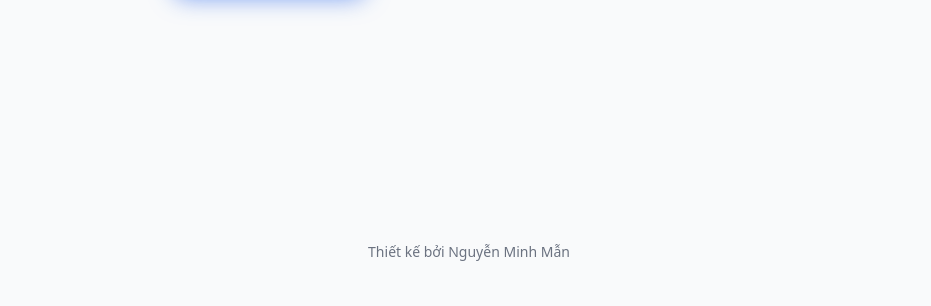
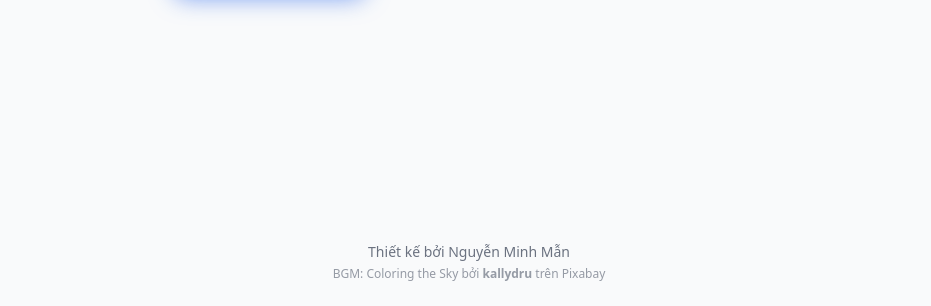
Before and after one commit to nmman5404/my_portfolio, a website: page vi.html in a window 1280 px wide. Shown: the part 4797-5103 px from the top of the page, without its empty margins (171-1102 px from the left). Drawn offline with nearby package versions, Linux system fonts and the light colour scheme.

Commit message:
add credit and optimize bgm

```diff
--- a/vi.html
+++ b/vi.html
@@ -771,6 +771,9 @@
 
     <footer class="text-center py-6 text-sm text-gray-500 dark:text-gray-600 transition-colors duration-300">
         <p>Thiết kế bởi Nguyễn Minh Mẫn</p>
+        <p class="mt-1 text-xs opacity-70">
+            BGM: <span id="music-credit" class="transition-all duration-300">loading...</span>
+        </p>
     </footer>
 
 </body>
@@ -1261,6 +1264,8 @@
         }
     }
 
+    const musicCreditEl = document.getElementById('music-credit');
+
     function loadThemeMusic() {
         const isDark = document.documentElement.classList.contains('dark');
         const targetTheme = isDark ? 'dark' : 'light';
@@ -1269,7 +1274,12 @@
         if (currentMusicTheme !== targetTheme) {
             bgMusic.src = newUrl;
             currentMusicTheme = targetTheme;
-
+            // CẬP NHẬT TÊN TÁC GIẢ THEO THEME ---
+            if (isDark) {
+                musicCreditEl.innerHTML = '<a href="https://pixabay.com/music/meditationspiritual-under-the-stars-201280/" target="_blank" class="hover:text-blue-500 dark:hover:text-blue-400">under the stars</a> bởi <b>ELAZAR-MILLER</b> trên Pixabay';
+            } else {
+                musicCreditEl.innerHTML = '<a href="https://pixabay.com/music/ambient-coloring-the-sky-448361/" target="_blank" class="hover:text-blue-500 dark:hover:text-blue-400">Coloring the Sky</a> bởi <b>kallydru</b> trên Pixabay';
+            }
             if (isMusicPlaying) {
                 bgMusic.play().catch(e => console.warn("Lỗi chuyển nhạc:", e));
             }
```
Also changed, not shown: index.html (+11 -1 lines).
